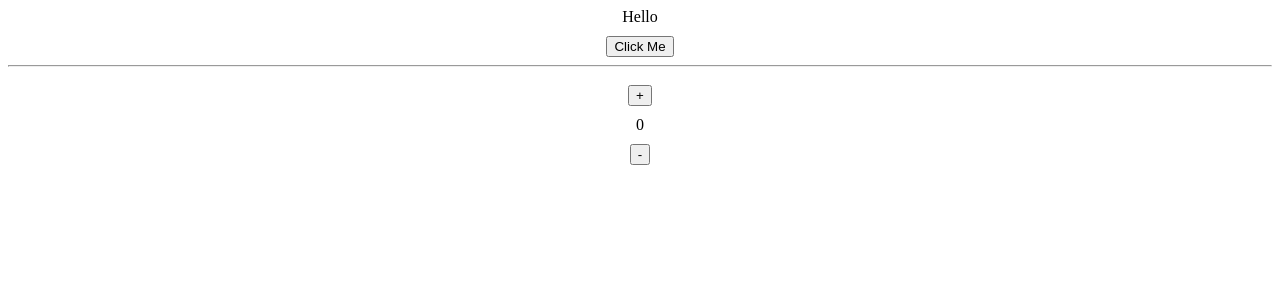
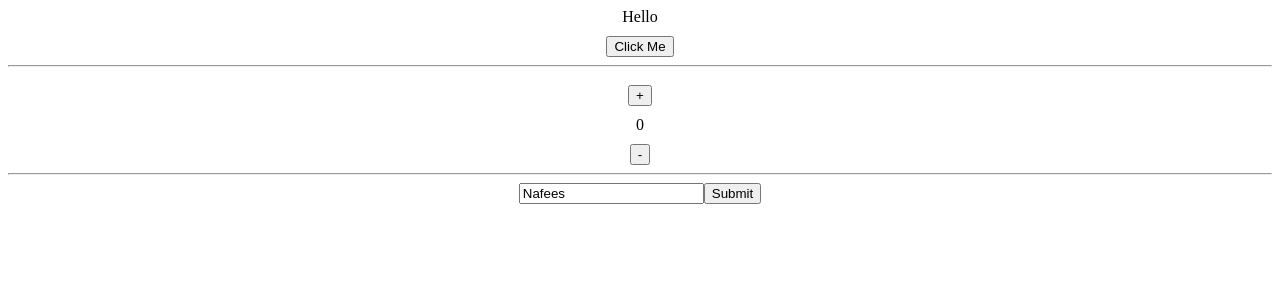
Before and after one commit to iqbalnafee/React-Hooks, a React (Create React App) app: page / in a window 1280 px wide. Shown: the top 300 px of the page. Built offline with nearby package versions, Linux system fonts and the light colour scheme.

Commit message:
object useState done

```diff
--- a/src/App.js
+++ b/src/App.js
@@ -8,6 +8,8 @@ function App() {
   const [flag, setFlag] = useState(false);
 
   const [steps, setSteps] = useState(0);
+
+  const [names, setNames] = useState([]);
 
   const changeName = () => {
     setFlag(!flag);
@@ -22,6 +24,14 @@ function App() {
     setSteps(steps - 1);
   }
 
+  const addNames = (e) => {
+    e.preventDefault();
+    //setNames(names.push({id:names.length,name:name}));
+    //29 and 31 are equivalent
+    setNames([...names,{id:names.length,name:name}]);
+    setName("");
+  }
+
   return (
     <div className="App">
       <div>Hello {flag ? name : ""}</div>
@@ -33,6 +43,23 @@ function App() {
       <div style={{ marginTop: "10px" }}>{steps}</div>
       <button className="btn-primary" onClick={decrement} style={{ marginTop: "10px" }}> -</button>
 
+      <hr></hr>
+      <form onSubmit={ addNames }>
+
+        <input type="text" value={name} placeholder="Add name" onChange={ (e)  => setName(e.target.value) }  />
+
+        <button>Submit</button>
+
+      </form>
+
+      <ul>
+
+        {names.map((item) => (
+          <li key={item.key}>{item.name}</li>
+        ) )}
+
+      </ul>
+
     </div >
   );
 }
```
